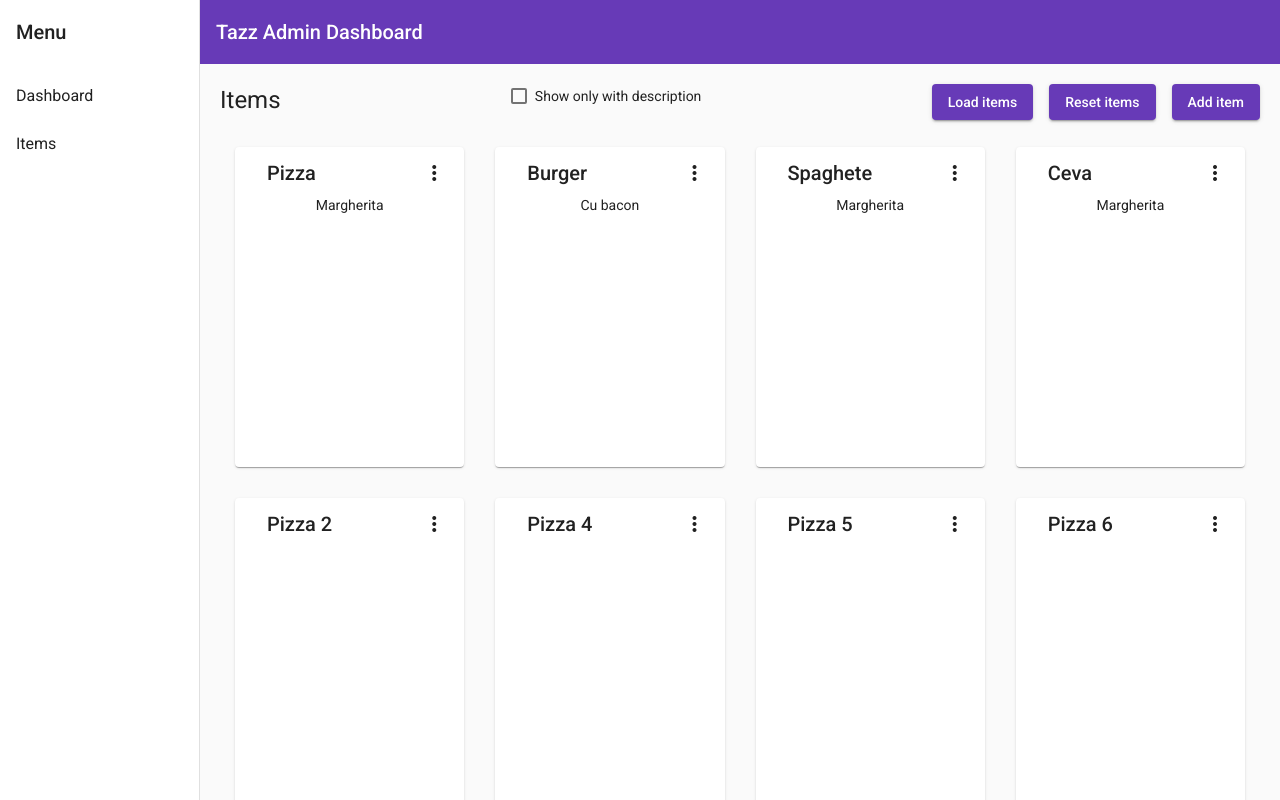
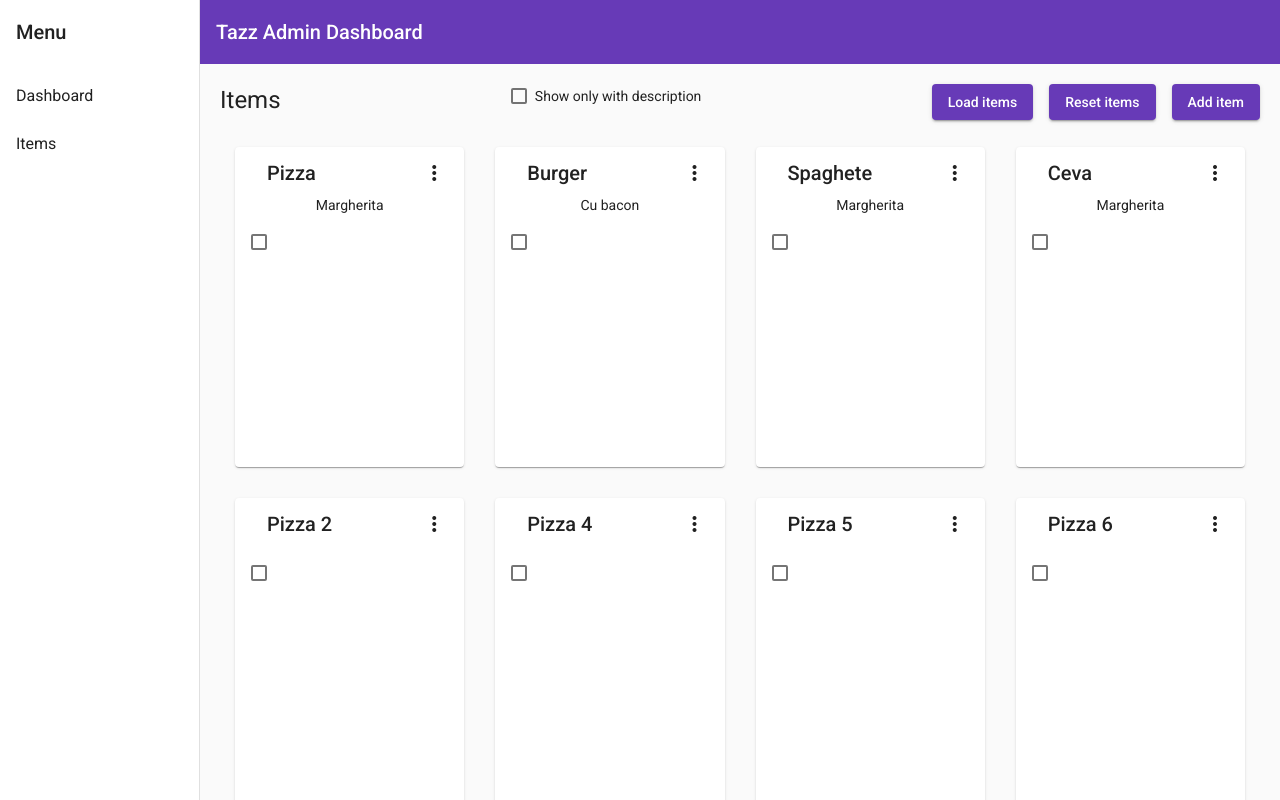
Before and after one commit to danpercic86/ngrx-training, an Angular app: page /items in a window 1280 px wide. Built offline with nearby package versions, Linux system fonts and the light colour scheme.

Commit message:
add toggle select item
Took 49 minutes

```diff
--- a/src/app/items/items.component.html
+++ b/src/app/items/items.component.html
@@ -54,6 +54,11 @@
         <mat-card-content class="dashboard-card-content">
           <div>{{ item.description }}</div>
         </mat-card-content>
+
+        <mat-checkbox
+          (change)="toggleSelect(item)"
+          [checked]="false"
+        ></mat-checkbox>
       </mat-card>
     </mat-grid-tile>
   </mat-grid-list>
--- a/src/app/items/items.component.ts
+++ b/src/app/items/items.component.ts
@@ -4,6 +4,7 @@ import { firstValueFrom } from 'rxjs';
 import { AddItemDialogComponent } from './add-item-dialog/add-item-dialog.component';
 import { ApiService } from '../shared/services/api.service';
 import { EditItemDialogComponent } from './edit-item-dialog/edit-item-dialog.component';
+import { Item } from '../shared/models/item.model';
 
 @Component({
   selector: 'app-items',
@@ -44,4 +45,8 @@ export class ItemsComponent {
   filter(withDescription: boolean) {
     console.log('filter only with description', withDescription);
   }
+
+  toggleSelect(item: Item) {
+    console.log('toggle select ', item);
+  }
 }
```
